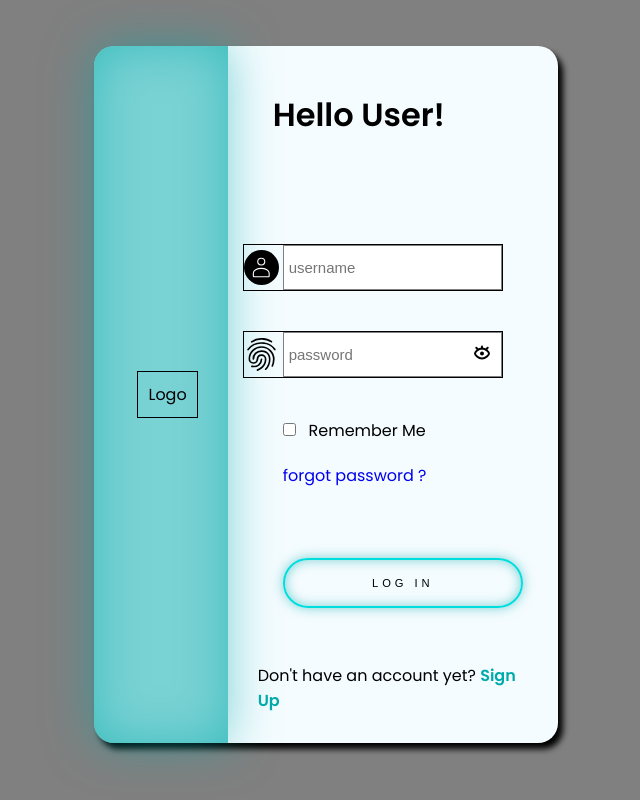
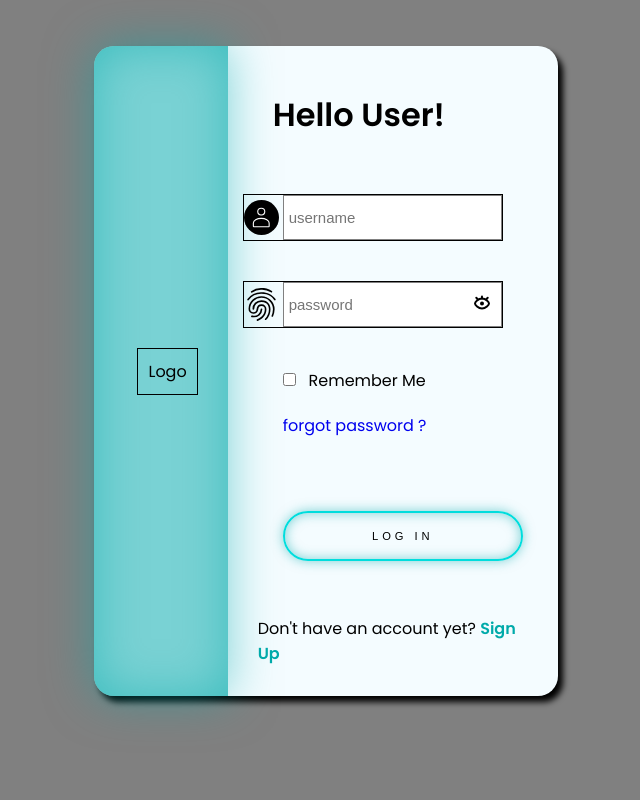
Before and after one commit to Gosia-Magdzik/login-form, a React (Create React App) app: page / in a window 1280 px wide. Shown: the whole page, without its empty margins (314-954 px from the left). Built offline with nearby package versions, Linux system fonts and the light colour scheme.

Commit message:
framer animation and useContext added

```diff
--- a/src/Components/Login/index.js
+++ b/src/Components/Login/index.js
@@ -1,21 +1,23 @@
+import { useContext, useState } from "react";
 import { Input, InputWrapper, IconWrapper, Img, Button, ShowPasswordButton, SignInInfo, Wrapper, Part1, Part2, ForgotLink, LabelWrapper, Label, Welcome, SignLink } from "./styled";
 import fingerprint from "../Images/fingerprint.svg"
 import avatar from "../Images/avatar.svg"
-import { useState } from "react";
 import eyeOpen from "../Images/eye_open.svg"
 import eyeClose from "../Images/eye_close.svg"
+import { AccountContext } from "../accountContext";
 
 export const Login = () => {
 
     const [showPassword, setShowPassword] = useState(false);
     const toggleShowPassword = () => setShowPassword(!showPassword)
 
+    const { switchToSignup } = useContext(AccountContext)
+
     return (
         <>
         <Wrapper>
             <Part1>
-                <Welcome>Hello User!</Welcome>
-                <br/><br/><br/>
+                <Welcome>Hello User!</Welcome><br/>
                 <InputWrapper>
                     <IconWrapper>
                         <Img src={avatar} />
@@ -36,7 +38,7 @@ export const Login = () => {
             </Part1>
             <Part2>
                 <Button>LOG IN</Button>
-                <SignInInfo href="#">Don't have an account yet? <SignLink>Sign Up</SignLink></SignInInfo>
+                <SignInInfo href="#">Don't have an account yet? <SignLink onClick={switchToSignup}>Sign Up</SignLink></SignInInfo>
             </Part2>
         </Wrapper>
         </>
--- a/src/Components/Login/styled.js
+++ b/src/Components/Login/styled.js
@@ -90,7 +90,7 @@ export const Wrapper = styled.div`
     display: flex;
     flex-direction: column;
     justify-content: space-between;
-    height: 100%;
+    height: 650px;
 `;
 
 export const Part1 = styled.div`
--- a/src/Components/MainBox/index.js
+++ b/src/Components/MainBox/index.js
@@ -1,17 +1,64 @@
 import { Wrapper, BasisA, BasisB, Logo } from "./styled";
 import { Login } from "../Login";
+import { useState } from "react";
+import { SignIn } from "../SignIn";
+import { AccountContext } from "../accountContext";
+
+const Variants = {
+   expanded: {
+    opacity: "0.08",
+    rotate: 180,
+    transition: {
+        duration: 0.5
+      }
+   },
+}
+
 
 export const MainBox = () => {
+    const [isExpanded, setExpanded] = useState(false);
+    const [active, setActive] = useState("signin");
+
+    const playAnimation = () => {
+        setExpanded(true);
+        setTimeout(() => {
+            setExpanded(false);
+        }, 1000)
+    }
+
+    const switchToSignup = () => {
+        playAnimation();
+        setTimeout(() => {
+            setActive("signup");
+        }, 400)
+    }
+
+    const switchToSignin = () => {
+        playAnimation();
+        setTimeout(() => {
+            setActive("signin");
+        }, 400)
+    }
+
+    const contextValue = { switchToSignup, switchToSignin };
+
     return (
-    <>
+        <>
         <Wrapper>
                 <BasisA>
                     <Logo>Logo</Logo>
                 </BasisA>
-                <BasisB>
-                    <Login/>
+        <AccountContext.Provider value={contextValue}>
+                <BasisB
+                    initial={false}
+                    animate={isExpanded ? "expanded" : "collapsed"}
+                    variants={Variants}
+                >
+                    {active === "signin" && <Login/>}
+                    {active === "signup" && <SignIn/>}
                 </BasisB>
+        </AccountContext.Provider>
         </Wrapper>
-    </>
+        </>
     );
 };
--- a/src/Components/MainBox/styled.js
+++ b/src/Components/MainBox/styled.js
@@ -1,4 +1,5 @@
 import styled from "styled-components";
+import { motion } from "framer-motion";
 
 export const Wrapper = styled.div`
     display: flex;
@@ -7,6 +8,7 @@ export const Wrapper = styled.div`
     background-color: #f4fcff;
     border-radius: 20px;
     margin-top: 10%;
+    position: relative;
 
     @media (max-width: 768px) {
         height: 100%;
@@ -16,13 +18,12 @@ export const Wrapper = styled.div`
 `;
 
 export const BasisA = styled.div`
-    background: rgba(0,170,170,0.5);
-    box-shadow: inset 0 0 3em rgba(0,170,170,0.5), 0 0 3em rgba(0,170,170,0.5);
+    background: #00aaaa80;
+    box-shadow: inset 0 0 3em #00aaaa80, 0 0 3em #00aaaa80;
     flex-basis: 30%;
     align-items: center;
     justify-content: flex-end;
     display: flex;
-    overflow: hidden;
     border-top-left-radius: 20px;
     border-bottom-left-radius: 20px;`;
 
@@ -30,10 +31,9 @@ export const Logo = styled.p`
     color: black;
     padding: 10px;
     border: 1px solid;
-    margin: 30px
+    margin: 30px;
 `;
 
-export const BasisB = styled.div`
-
-
+export const BasisB = styled(motion.div)`
+    background: none;
 `;
--- a/src/Components/SignIn/index.js
+++ b/src/Components/SignIn/index.js
@@ -0,0 +1,39 @@
+import { useContext, useState } from "react";
+import { AccountContext } from "../accountContext";
+import { SignLink, SignInInfo, Wrapper, Part2, Button, Img, Input, IconWrapper, ShowPasswordButton } from "../Login/styled";
+import fingerprint from "../Images/fingerprint.svg"
+import avatar from "../Images/avatar.svg"
+import eyeOpen from "../Images/eye_open.svg"
+import eyeClose from "../Images/eye_close.svg"
+
+
+export const SignIn = () => {
+    const { switchToSignin } = useContext(AccountContext);
+
+    const [showPassword, setShowPassword] = useState(false);
+    const toggleShowPassword = () => setShowPassword(!showPassword)
+
+    return (
+        <Wrapper>
+            <IconWrapper>
+                <Img src={fingerprint}/>
+                <Input type={showPassword ? 'text' : 'password'} placeholder="password"/>
+                <ShowPasswordButton onClick={toggleShowPassword}>
+                <img src={showPassword ? eyeClose : eyeOpen} alt="Toggle Password Visibility"/>
+                </ShowPasswordButton>
+            </IconWrapper>
+            <IconWrapper>
+                <Img src={fingerprint}/>
+                <Input type={showPassword ? 'text' : 'password'} placeholder="confirm password"/>
+                <ShowPasswordButton onClick={toggleShowPassword}>
+                <img src={showPassword ? eyeClose : eyeOpen} alt="Toggle Password Visibility"/>
+                </ShowPasswordButton>
+            </IconWrapper>
+
+            <Part2>
+                <Button>SIGN IN</Button>
+                <SignInInfo href="#"> Already have an account ? <SignLink onClick={switchToSignin}>Login</SignLink></SignInInfo>
+            </Part2>
+        </Wrapper>
+    );
+}
--- /dev/null
+++ b/src/Components/accountContext.js
@@ -0,0 +1,3 @@
+import { createContext } from "react";
+
+export const AccountContext = createContext();
```
